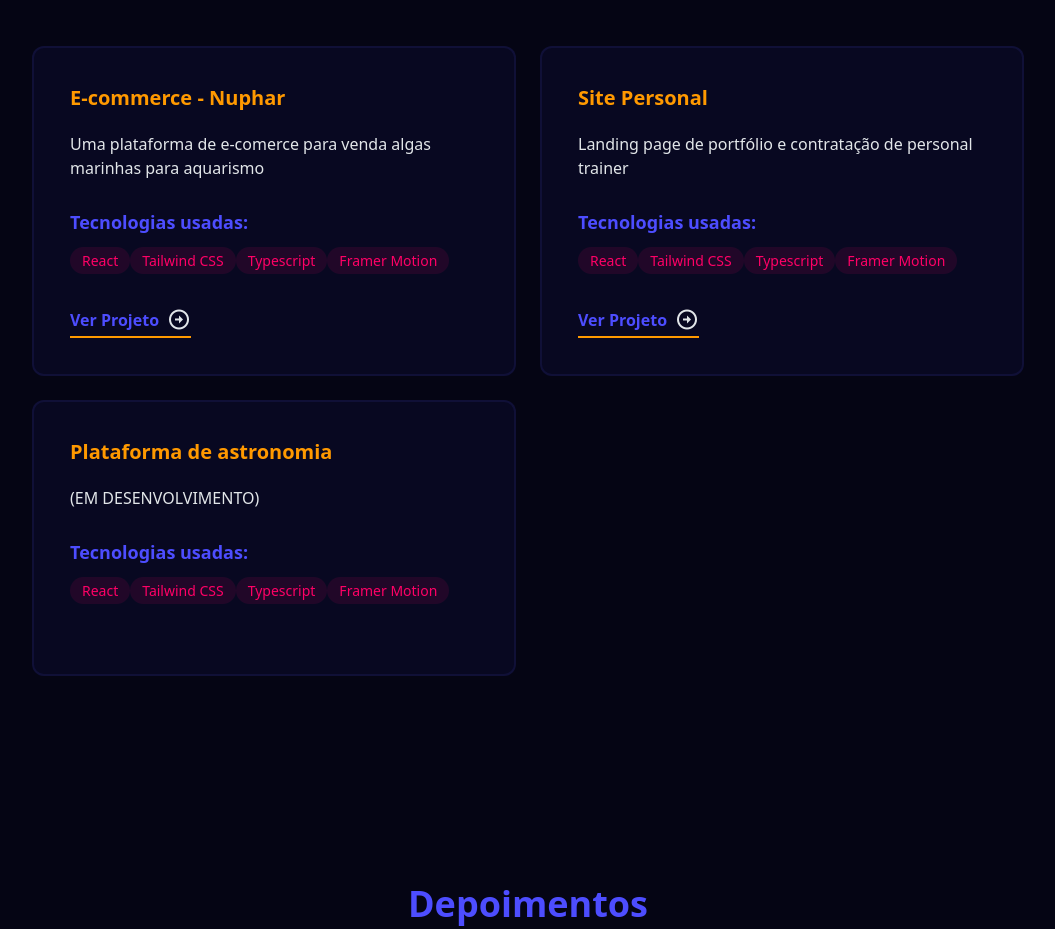
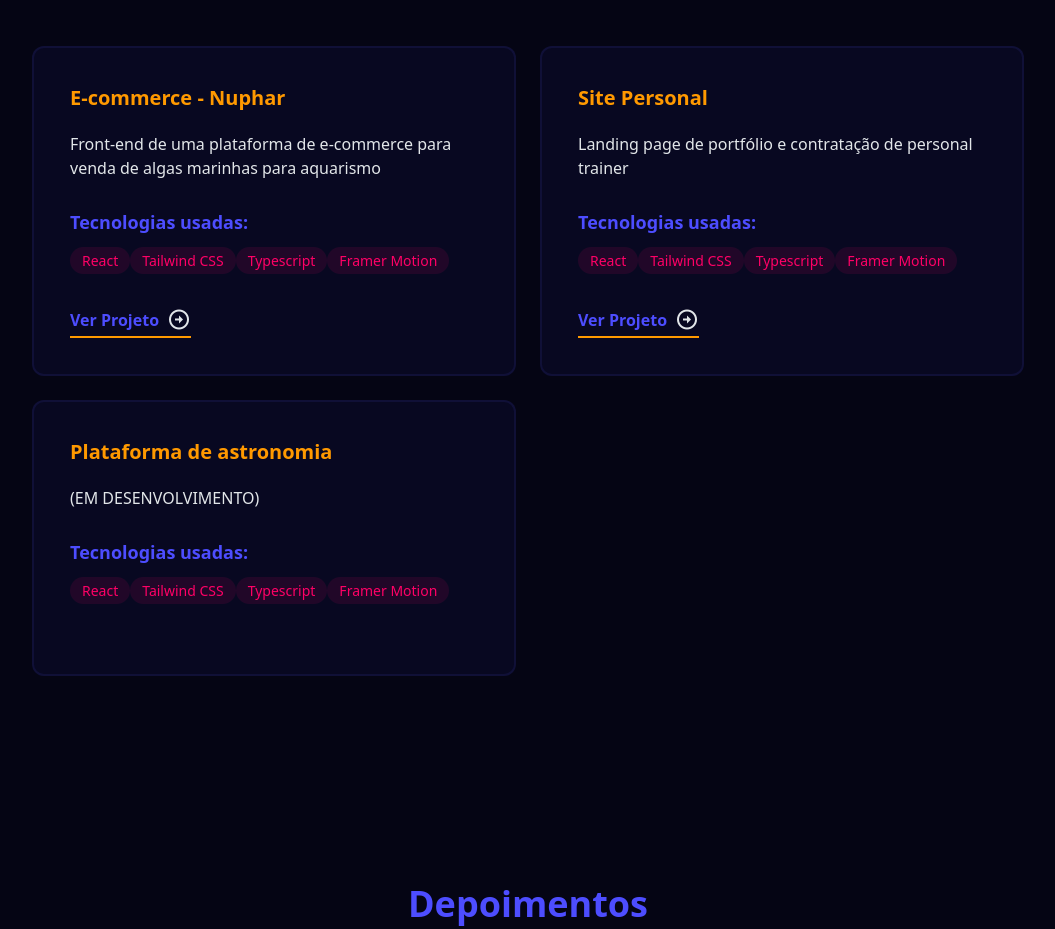
Before and after one commit to JairoLopes/MeuPortfolio, a React (Vite) app: page / in a window 1280 px wide. Shown: the part 3480-4409 px from the top of the page, without its empty margins (112-1167 px from the left). Built offline with nearby package versions, Linux system fonts and the light colour scheme.

Commit message:
Update Projects.tsx

```diff
--- a/src/components/sections/Projects.tsx
+++ b/src/components/sections/Projects.tsx
@@ -5,7 +5,7 @@ const Projects = () => {
   const data_projects = [
     {
       nome: "E-commerce - Nuphar",
-      desc: "Uma plataforma de e-comerce para venda algas marinhas para aquarismo",
+      desc: "Front-end de uma plataforma de e-commerce para venda de algas marinhas para aquarismo",
       tech_usadas: ["React", "Tailwind CSS", "Typescript", "Framer Motion"],
       link_projeto: "https://nuphar.vercel.app/",
       finish: true,
```
